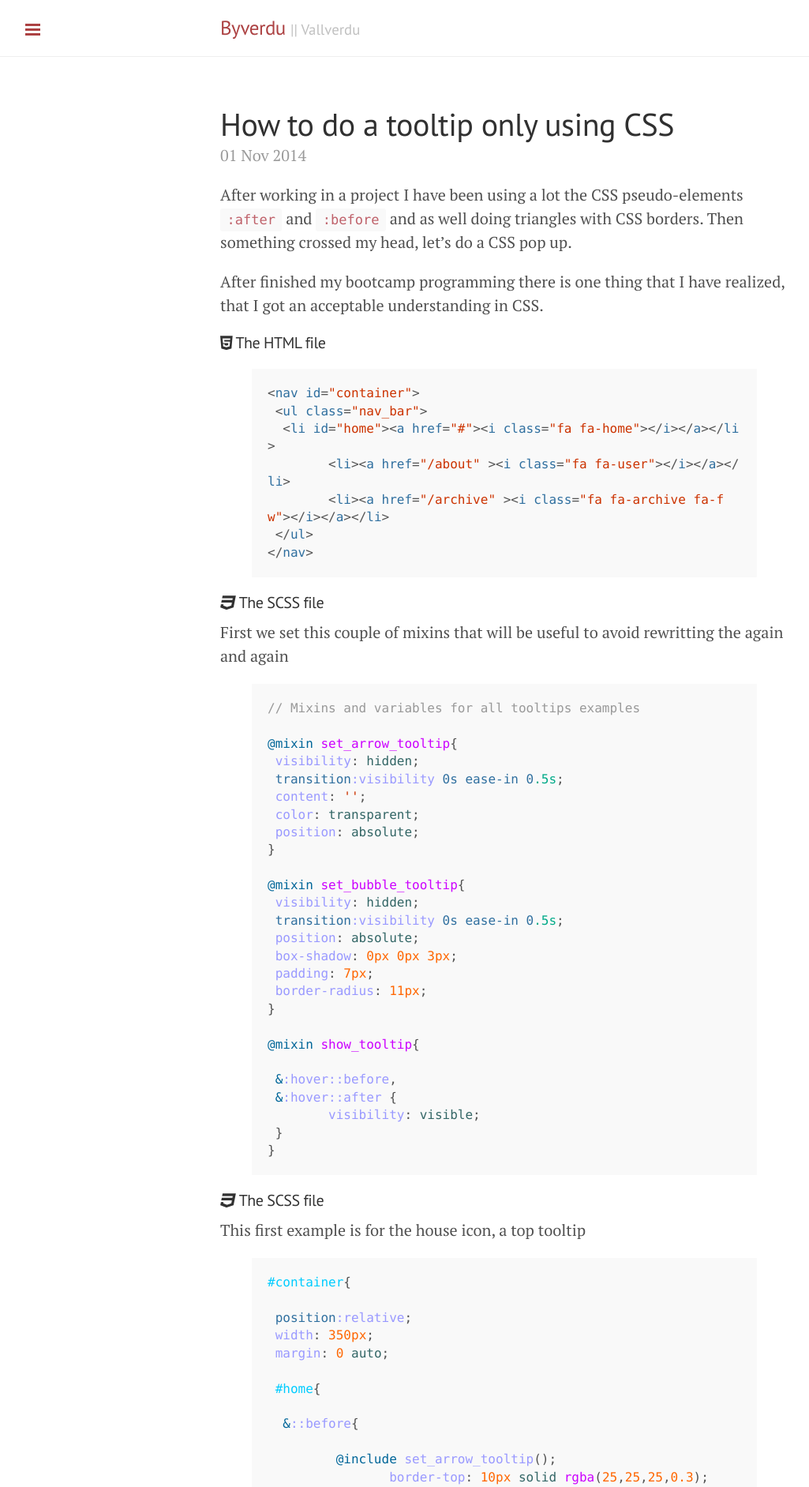
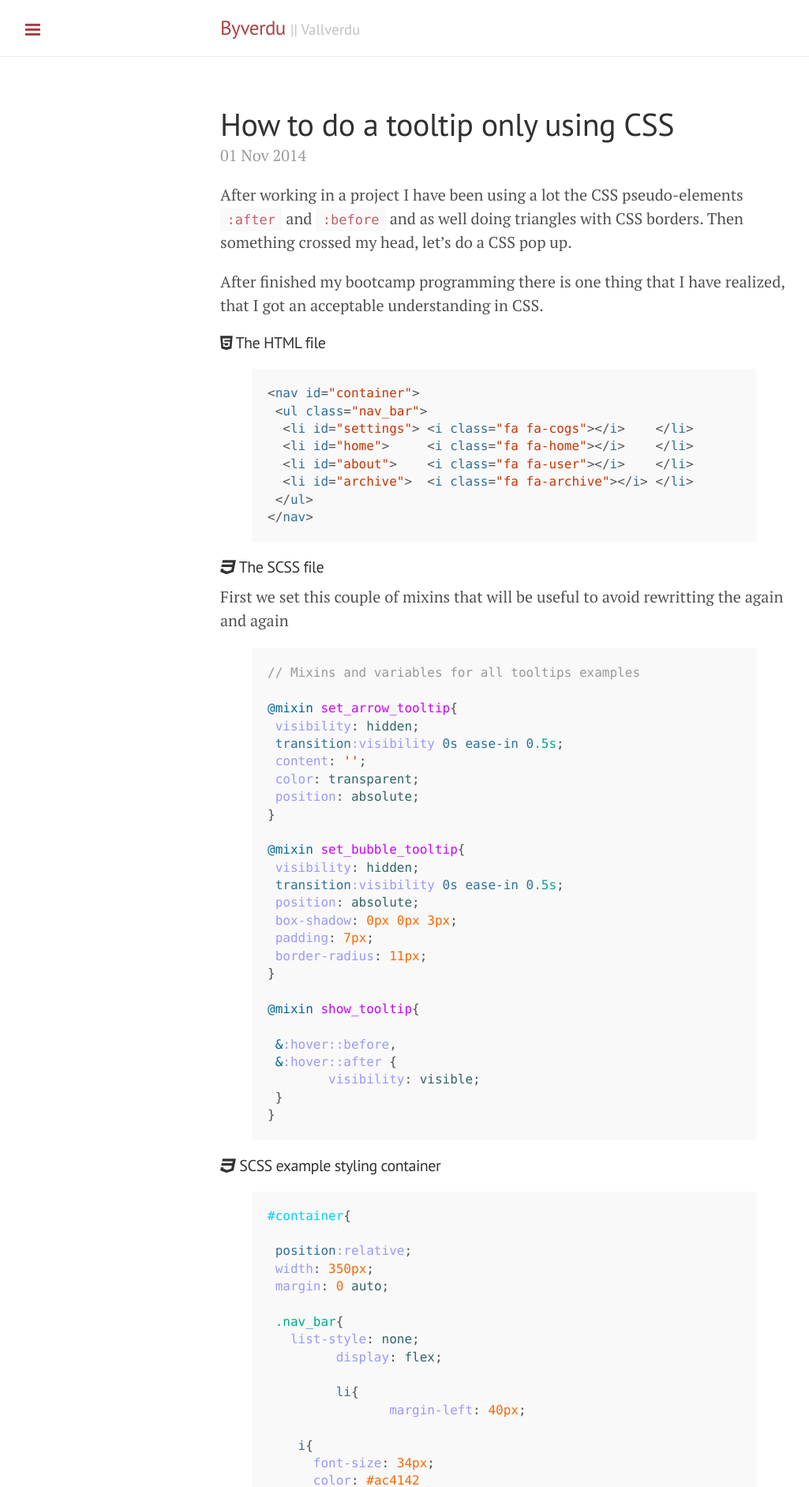
Before and after one commit to byverdu/byverdu.github.io, a Jekyll site: the page built from _posts/2014-11-1-how-to-do-a-tooltip-only-using-css.md, in a window 1280 px wide. Shown: the top 1883 px of the page at 79% size, without its empty margins (1-1026 px from the left). Built offline with Jekyll 4.4.1, drawn with Linux system fonts in a browser that asks for light colours; nearby versions of some CDN libraries; Markdown is read by kramdown in place of the engine named in the settings; comment, search, counter and statistics services are not loaded; some of the changed text lies outside the part shown.

Commit message:
added cogs icon and modified code examples in post, some scss refactor

```diff
--- a/_posts/2014-11-1-how-to-do-a-tooltip-only-using-css.md
+++ b/_posts/2014-11-1-how-to-do-a-tooltip-only-using-css.md
@@ -15,9 +15,10 @@
 {% highlight scss %}
 <nav id="container">
  <ul class="nav_bar">
-  <li id="home"><a href="#"><i class="fa fa-home"></i></a></li>
-	<li><a href="/about" ><i class="fa fa-user"></i></a></li>
-	<li><a href="/archive" ><i class="fa fa-archive fa-fw"></i></a></li>
+  <li id="settings"> <i class="fa fa-cogs"></i>    </li>
+  <li id="home">     <i class="fa fa-home"></i>    </li>
+  <li id="about">    <i class="fa fa-user"></i>    </li>
+  <li id="archive">  <i class="fa fa-archive"></i> </li>
  </ul>
 </nav>
 {% endhighlight %}
@@ -57,9 +58,10 @@
 
 {% endhighlight %}
 
-#### <i class="fa fa-css3"></i> The SCSS file
 
-This first example is for the house icon, a top tooltip
+#### <i class="fa fa-css3"></i> SCSS example styling container
+
+
 
 {% highlight scss %}
 
@@ -69,51 +71,66 @@
  width: 350px;
  margin: 0 auto;
 
- #home{
+ .nav_bar{
+   list-style: none;
+	 display: flex;
 
-  &::before{
+	 li{
+		margin-left: 40px;
 
-	 @include set_arrow_tooltip();
+    i{
+      font-size: 34px;
+      color: #ac4142
+		}
+	 }
+	}
+}
+
+{% endhighlight %}
+
+
+
+
+#### <i class="fa fa-css3"></i> SCSS example for top tooltip
+
+This first example is for the house icon
+
+{% highlight scss %}
+
+#home{
+
+	&::before{
+
+	@include set_arrow_tooltip();
 		border-top: 10px solid rgba(25,25,25,0.3);
 		border-right: 20px solid transparent;
 		border-left: 20px solid transparent;
 		top: -16px;
-    margin-left: -4px;
-	 }
+		margin-left: -4px;
+	}
 
-	 &::after{
+	&::after{
 
 		@include set_bubble_tooltip();
 		content: "Home";
 		top: -60px;
 		left: 62px;
 		background-color: rgba(172,65,66,0.3);
-	 }
+	}
 
-  @include show_tooltip();
- }
+ @include show_tooltip();
 }
+
 {% endhighlight %}
 
 
-#### <i class="fa fa-css3"></i> The SCSS file
+#### <i class="fa fa-css3"></i> SCSS example for bottom tooltip
 
-This second example is for the user icon, a bottom tooltip
+This second example is for the user icon
 
 {% highlight scss %}
 
-#container{
-
- position:relative;
- width: 350px;
- margin: 0 auto;
-
- #home{
-
-	// Previous example
- }
-
- #user{
+#about{
 
   &::before{
 
@@ -136,7 +153,7 @@
 
   @include show_tooltip();
 }
-}
+
 {% endhighlight %}
 
 
@@ -148,8 +165,9 @@
 
 <nav id="pop_up_demo">
  <ul class="nav_bar">
-  <li id="home"><i class="fa fa-home"></i></li>
-	<li id="user"><i class="fa fa-user"></i></li>
-	<li><i class="fa fa-archive fa-fw"></i></li>
+  <li id="settings"> <i class="fa fa-cogs"></i>    </li>
+  <li id="home">     <i class="fa fa-home"></i>    </li>
+	<li id="about">    <i class="fa fa-user"></i>    </li>
+	<li id="archive">  <i class="fa fa-archive"></i> </li>
  </ul>
 </nav>
--- a/public/css/by_styles.scss
+++ b/public/css/by_styles.scss
@@ -4,18 +4,22 @@
 
 // Mixins and variables
 
-@mixin set_arrow_tooltip{
+@mixin bubble_arrow_common{
   visibility: hidden;
 	transition:visibility 0s ease-in 0.5s;
-	content: '';
-  color: transparent;
 	position: absolute;
 }
 
+@mixin set_arrow_tooltip{
+
+	@include bubble_arrow_common();
+	content: '';
+  color: transparent;
+}
+
 @mixin set_bubble_tooltip{
-	visibility: hidden;
-	transition:visibility 0s ease-in 0.5s;
-	position: absolute;
+
+  @include bubble_arrow_common();
 	box-shadow: 0px 0px 3px;
 	padding: 7px;
 	border-radius: 11px;
@@ -54,6 +58,21 @@
 	width: 350px;
 	margin: 80px auto;
 
+	.nav_bar{
+		list-style: none;
+		display: flex;
+
+		li{
+			margin-left: 40px;
+
+      i{
+      	font-size: 34px;
+      	color: #ac4142
+			}
+		}
+	}
+}
+
 #home{
 
   &::before{
@@ -71,14 +90,15 @@
 		@include set_bubble_tooltip();
 		content: "Home";
 		top: -60px;
-			left: 62px;
+		left: 138px;
 		background-color: rgba(172,65,66,0.3);
 	}
 
 	@include show_tooltip();
 }
 
-	#user{
+
+#about{
 
   &::before{
 
@@ -95,28 +115,9 @@
 	  @include set_bubble_tooltip();
 	  content: "About";
 	  top:  53px;
-		  left: 130px;
+	  left: 207px;
 	  background-color: rgba(172,65,66,0.3);
   }
 
   @include show_tooltip();
 }
-
-	.nav_bar{
-		list-style: none;
-		display: flex;
-
-		li{
-			margin-left: 40px;
-
-      i{
-      	font-size: 34px;
-      	color: #ac4142
-			}
-      &:last-child{
-      	color: #4DB5D6
-      }
-
-		}
-	}
-}
```
Lines whose indentation alone changed are shown as unchanged.
